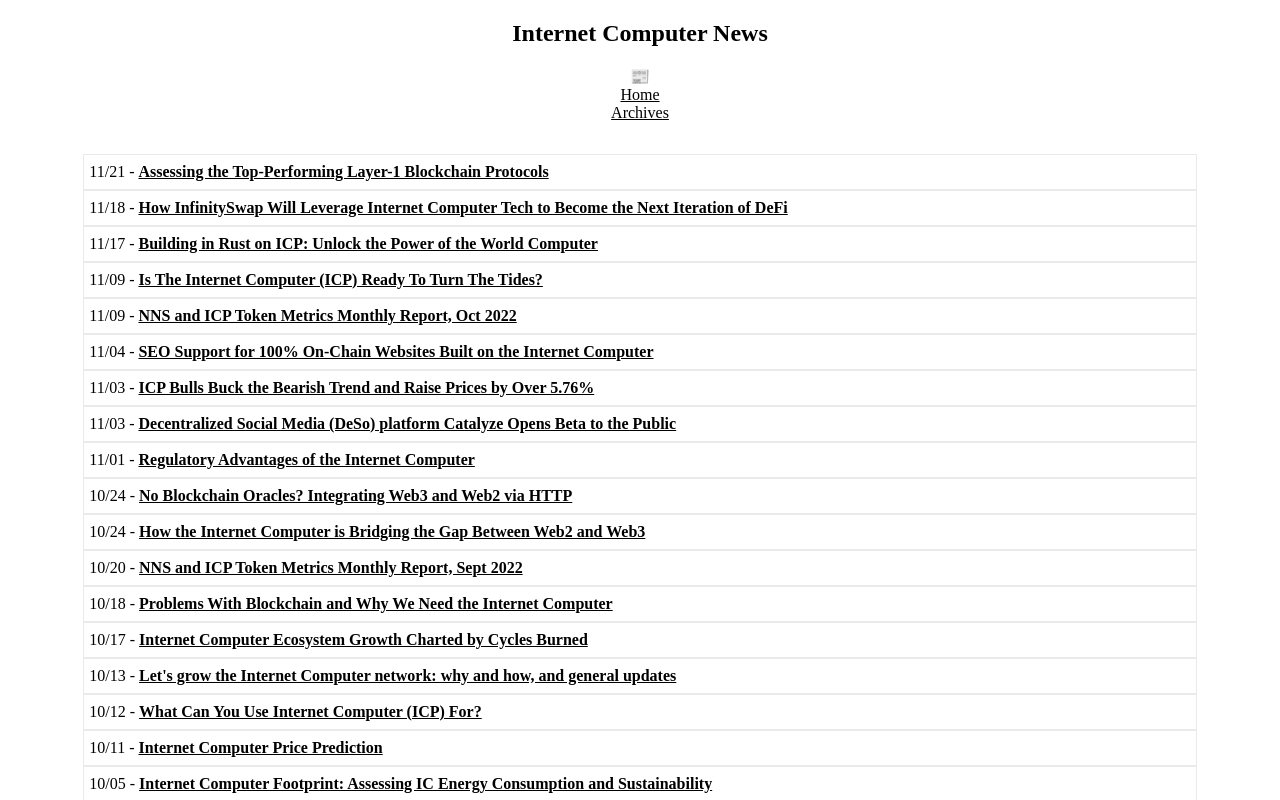
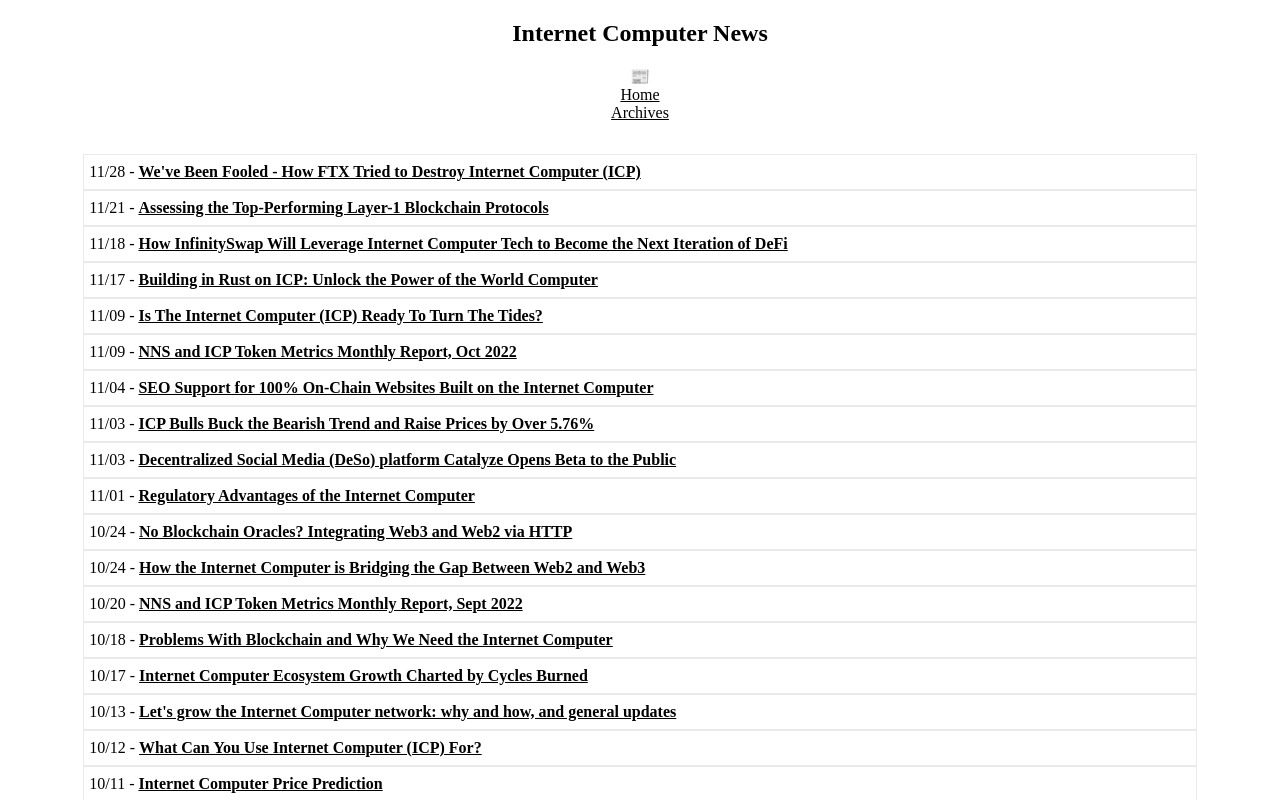
Before and after one commit to rjlucasm/ictoday, a Next.js app: page /news/2022 in a window 1280 px wide. Shown: the top 800 px of the page. Built offline with nearby package versions, Linux system fonts and the light colour scheme.

Commit message:
News 11/28

```diff
--- a/pages/news/2022.js
+++ b/pages/news/2022.js
@@ -19,6 +19,9 @@ export default function News22() {
             <Link href="/archive"><a style={{ color: 'inherit' }}>Archives</a></Link>
 
             <div className="pagesgrid">
+            <div className="pagescard">11/28 -&nbsp;
+                <a href="https://www.publish0x.com/johnwege/we-ve-been-fooled-how-ftx-tried-to-destroy-internet-computer-xnnyjqr" target="_blank" rel="noopener noreferrer">We&apos;ve Been Fooled - How FTX Tried to Destroy Internet Computer (ICP)</a>
+            </div>
             <div className="pagescard">11/21 -&nbsp;
                 <a href="https://newsbtc.com/all/assessing-the-top-performing-layer-1-blockchain-protocols/" target="_blank" rel="noopener noreferrer">Assessing the Top-Performing Layer-1 Blockchain Protocols</a>
             </div>
```
